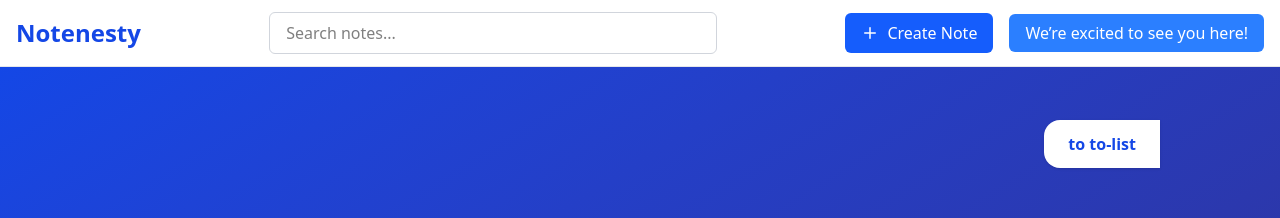
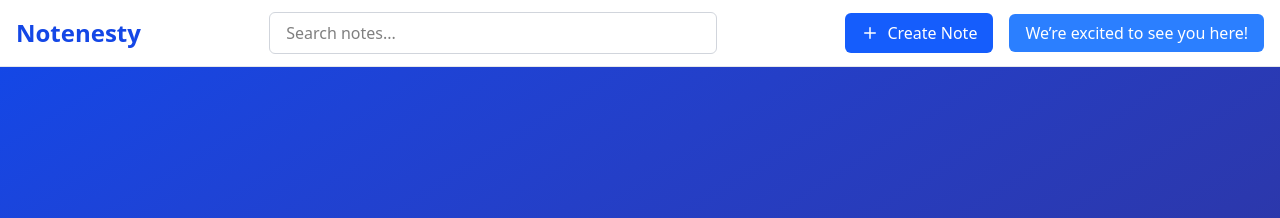
Before and after one commit to joelswaku/notenesty, a React (Vite) app in the folder frontend/: page / in a window 1280 px wide. Shown: the top 218 px of the page. Built offline with nearby package versions, Linux system fonts and the light colour scheme; no server answers.

Commit message:
home page change

```diff
--- a/frontend/src/pages/Home.jsx
+++ b/frontend/src/pages/Home.jsx
@@ -31,9 +31,7 @@ function Home() {
 
       {/* Right: Hero Content */}
       <div className="max-w-xl text-center space-y-6">
-      <div className='position-relative'>
-         <Link to="/todo" className='bg-white text-blue-700 font-semibold px-6 py-3 rounded-l-2xl shadow hover:bg-gray-300 transition absolute right-30  top-30'>to to-list</Link>
-      </div>
+
         <div className="bg-blue-600 rounded-full w-20 h-20 mx-auto flex items-center justify-center shadow-lg">
 
           <span className="text-2xl font-bold">📝</span>
```
